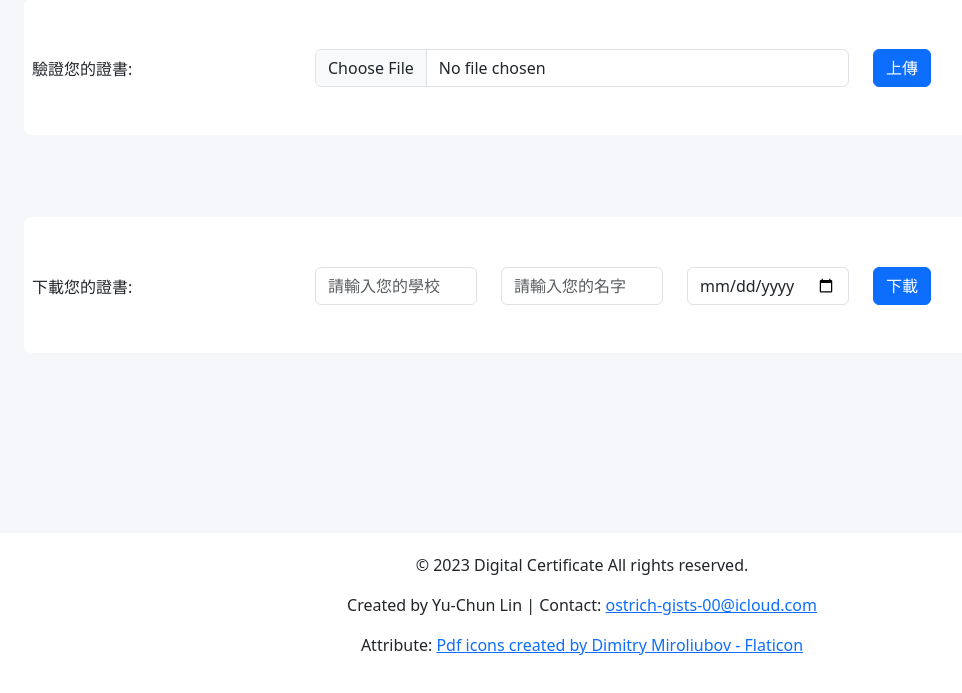
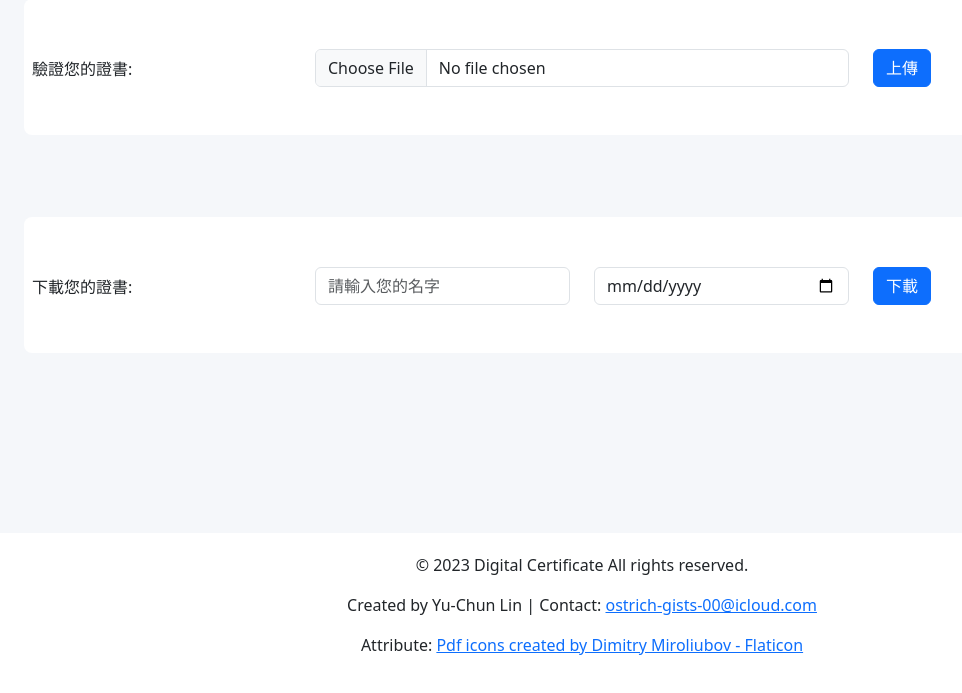
Before and after one commit to yuchun1214/digital-certificate, a Flask app: template templates/index.html in a window 1280 px wide. Shown: the part 107-800 px from the top of the page, without its empty margins (58-1020 px from the left). Run offline with Flask 3, Linux system fonts and the light colour scheme; the template is opened without the code that fills it, so the values that code supplies are empty; parts of the project's set-up code (start-up, migrations or seed data) failed here and were passed over; some libraries are stand-ins or nearby versions.

Commit message:
Remove the input for school name

```diff
--- a/app.py
+++ b/app.py
@@ -53,19 +53,19 @@ def search_file():
 
 
     # check if id and date in the form
-    if not request.form['name'] or not request.form['date'] or not request.form['school']:
+    if not request.form['name'] or not request.form['date']:
         return jsonify({
-            'message' : 'name, school, or activity date is not found',
+            'message' : 'name or activity date is not found',
         })
 
     name = request.form['name']
-    school = request.form['school']
+    # school = request.form['school']
     activity_date = datetime.strptime(request.form['date'], "%Y-%m-%d")
     # search file in files with the filename activity_date/id.pdf
     files = glob.glob(path.join('files', '%d%02d%02d' % (activity_date.year,
                                                          activity_date.month,
                                                          activity_date.day),
-                                '*%s_%s*' % (school, name)))
+                                '*%s*' % (name)))
 
     if len(files) > 0:
         tokens = []
@@ -73,7 +73,7 @@ def search_file():
 
             # generate a token
             sha256_hash = hashlib.sha256()
-            sha256_hash.update((str(datetime.now().timestamp()) + school + name).encode())
+            sha256_hash.update((str(datetime.now().timestamp()) + name).encode())
             token = sha256_hash.hexdigest()
             print(token)
             tokens.append(token)
--- a/templates/index.html
+++ b/templates/index.html
@@ -86,15 +86,12 @@
                 <label for="formFile" class="form-label">下載您的證書:</label><br>
               </div>
 
-              <div class="col-sm-2">
-                <input class="form-control" type="text" id="school-input" name="school" placeholder="請輸入您的學校"><br><br>
-              </div>
 
-              <div class="col-sm-2">
+              <div class="col-sm-3">
                 <input class="form-control" type="text" id="name-input" name="name" placeholder="請輸入您的名字"><br><br>
               </div>
 
-              <div class="col-sm-2">
+              <div class="col-sm-3">
                 <input class="form-control" type="date" id="date-input" name="date"
                   data-bs-toggle="tooltip" data-bs-placement="top" data-bs-title="請輸入活動日期"><br><br>
               </div>
@@ -184,6 +181,8 @@
                 alert('Oops! 找不到您的證書QQ');
               }else if (value.message === 'recaptcha failed'){
                 alert('Oops! reCAPTCHA 驗證失敗，請試試看重新整理網頁');
+              }else{
+                alert('Oops! 您輸入的資料有錯喔');
               }
             });
         });
```
